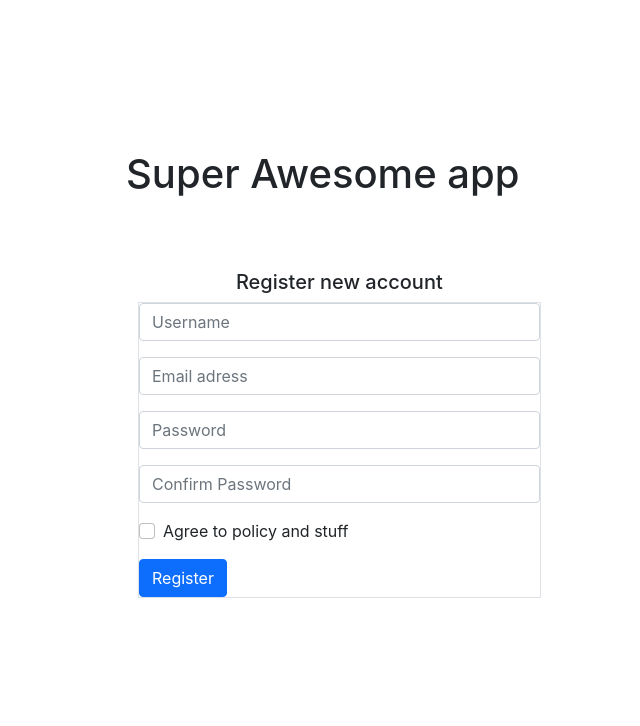
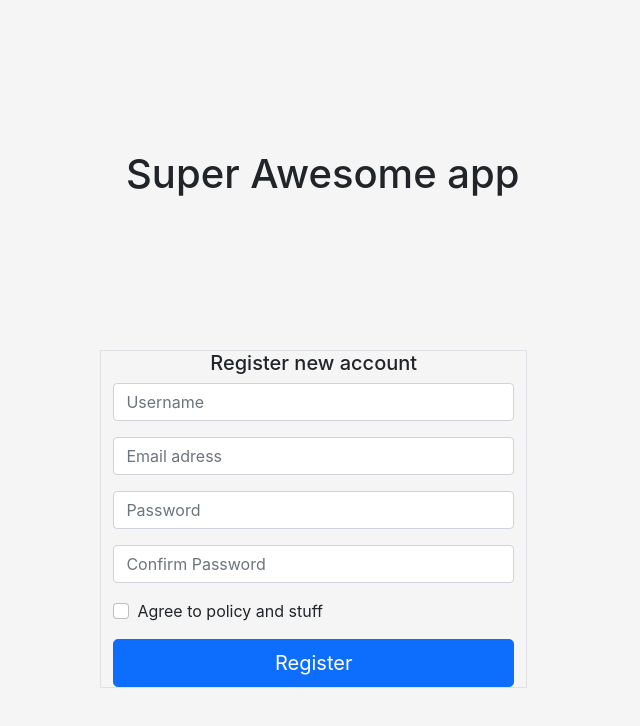
Before and after one commit to waspa/social-media-app, a React (Create React App) app in the folder social-media-app/: page /registeraccount in a window 1280 px wide. Shown: the top 726 px of the page, without its empty margins (286-926 px from the left). Built offline with nearby package versions, Linux system fonts and the light colour scheme.

Commit message:
add firebase

```diff
--- a/social-media-app/package.json
+++ b/social-media-app/package.json
@@ -6,6 +6,7 @@
     "@testing-library/jest-dom": "^5.11.9",
     "@testing-library/react": "^11.2.5",
     "@testing-library/user-event": "^12.8.3",
+    "firebase": "^8.2.10",
     "react": "^17.0.1",
     "react-dom": "^17.0.1",
     "react-router-dom": "^5.2.0",
--- a/social-media-app/src/components/RegisterAccount/RegisterAccount.css
+++ b/social-media-app/src/components/RegisterAccount/RegisterAccount.css
@@ -1,10 +1,4 @@
-.centered {
-  position: fixed;
-  top: 40%;
-  left: 40%;
-  margin-top: -50px;
-  margin-left: -100px;
-}
+
 .centered2 {
   position: fixed;
   top: 25%;
@@ -12,3 +6,8 @@
   margin-top: -50px;
   margin-left: -100px;
 }
+
+.regacc {
+  top: 50%;
+  left: 38%;
+}
--- a/social-media-app/src/components/RegisterAccount/RegisterAccount.jsx
+++ b/social-media-app/src/components/RegisterAccount/RegisterAccount.jsx
@@ -8,14 +8,13 @@ function RegisterAccount() {
       <div>
         <h1 className="centered2">Super Awesome app</h1>
       </div>
-    <div className="container col-4 centered">
+      <div className="container col-4 centered regacc border">
         <div className=" ">
           <div className="d-flex justify-content-center">
-
             <h5 className="">Register new account</h5>
           </div>
 
-        <form className="border">
+          <form>
             <form>
               <div class="mb-3">
                 <input
@@ -61,7 +60,7 @@ function RegisterAccount() {
                 </label>
               </div>
               <Link to="/">
-              <button type="submit" class="btn btn-primary">
+                <button type="submit" class="w-100 btn btn-lg btn-primary">
                   Register
                 </button>
               </Link>
--- a/social-media-app/src/components/SignIn/SignIn.css
+++ b/social-media-app/src/components/SignIn/SignIn.css
@@ -1,5 +1,3 @@
-
-
 body {
     display: flex;
     align-items: center;
@@ -11,8 +9,12 @@ body {
 
 .centered {
     position: fixed;
-  top: 40%;
-  left: 50%;
+
     margin-top: -50px;
     margin-left: -100px;
 }
+
+.signin {
+  top: 40%;
+  left: 50%;
+}
--- a/social-media-app/src/components/SignIn/SignIn.jsx
+++ b/social-media-app/src/components/SignIn/SignIn.jsx
@@ -1,10 +1,10 @@
 import React from "react";
-
+import "./SignIn.css";
 import { Link } from "react-router-dom";
 
 function SignIn() {
   return (
-    <div className="text-center centered">
+    <div className="text-center centered signin">
       <main className="form-signin">
         <form>
           <img
@@ -13,40 +13,37 @@ function SignIn() {
             alt="logo"
           />
           <h1 className="h3 mb-3">Sign in</h1>
-          <label for="inputEmail" className="visually-hidden"></label>
+
           <input
             type="username"
-            id="inputEmail"
+            required
             className="form-control"
             placeholder="Username"
-            required
-            autofocus
           />
-          <label for="inputPassword" className="visually-hidden">
-            Password
-          </label>
-
           <input
             type="password"
-            id="inputPassword"
             className="form-control"
             placeholder="Password"
             required
           />
-
           <div className="checkbox mb-3">
             <label>
               <input type="checkbox" value="remember-me" className="me-2" />
               <span>Remember Me</span>
             </label>
           </div>
+
           <button className="w-100 btn btn-lg btn-primary" type="submit">
             Sign in
           </button>
         </form>
       </main>
       <nav>
-        <Link to="/registeraccount">No acount? Create account here</Link>
+        <Link to="/registeraccount">Create a new account here </Link>
+        {/* <Link to="/forgotpassword">Forgot your password?</Link> */}
+        <div>
+          <em>Forgot your password?</em>
+        </div>
       </nav>
     </div>
   );
```
Also changed, not shown: social-media-app/src/components/Firebase/Firebase.js (added, +14 -0 lines), 1 other file (tests, documents, lock files or other folders). Lines whose indentation alone changed are shown as unchanged.
